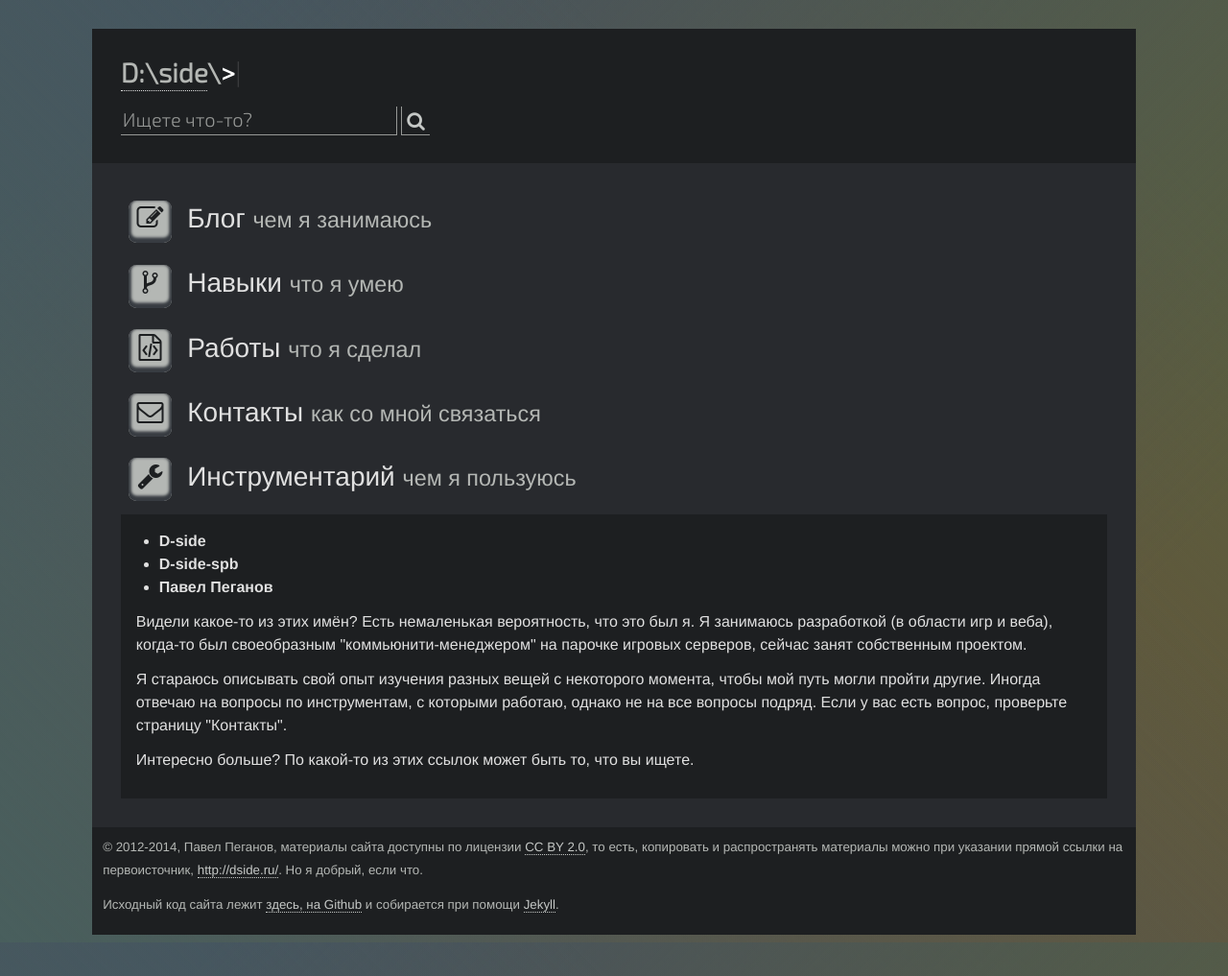
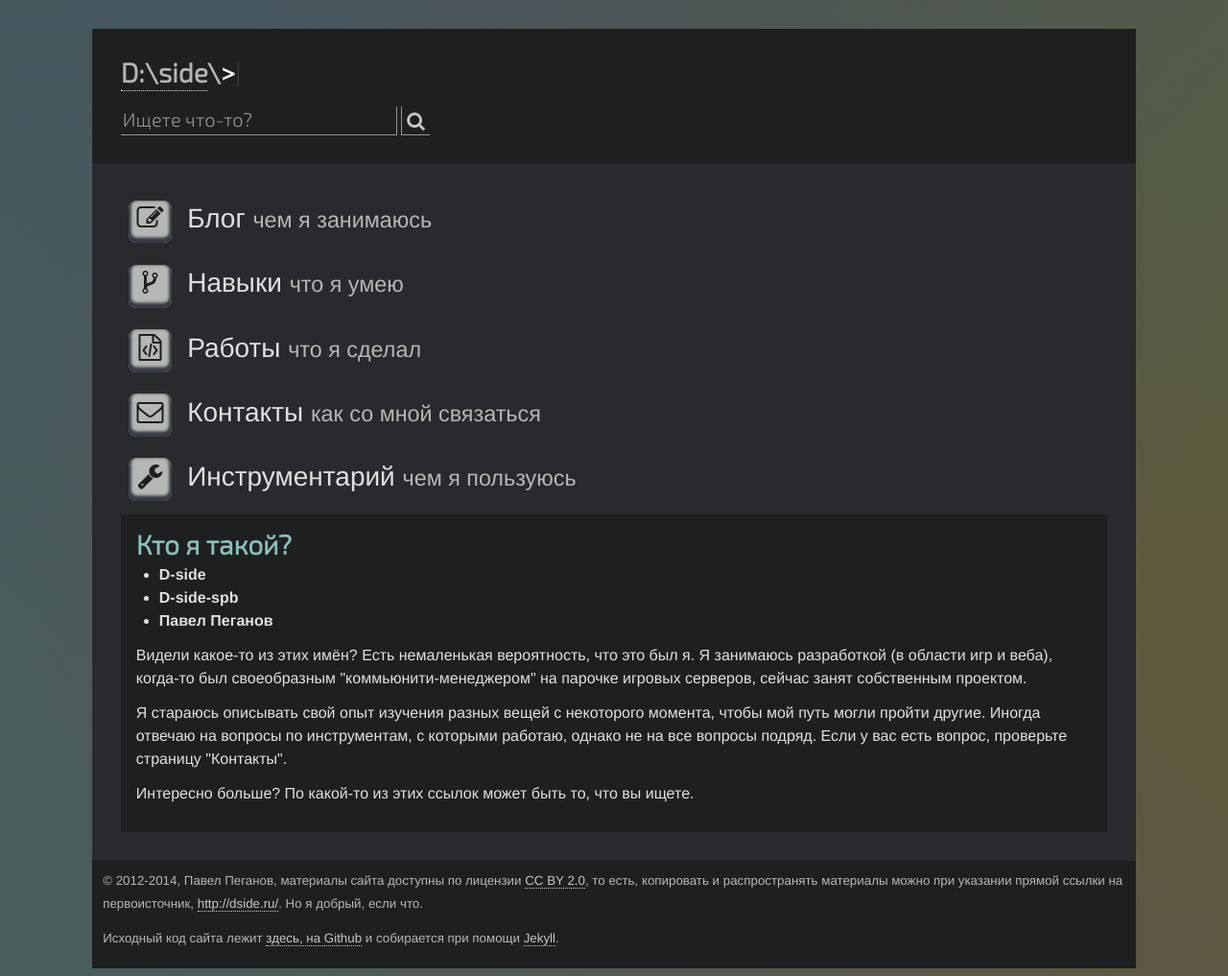
Before and after one commit to D-side/d-side.github.io, a Jekyll site: the page built from index.html, in a window 1280 px wide. Shown: the whole page at 96% size. Built offline with Jekyll 4.4.1, drawn with Linux system fonts in a browser that asks for light colours.

Commit message:
Update index.html

```diff
--- a/index.html
+++ b/index.html
@@ -8,9 +8,9 @@ icon: home
 	<a href="/works/"><i class="fa fa-file-code-o"></i> Работы <small>что я сделал</small></a>
 	<a href="/contact/"><i class="fa fa-envelope-o"></i> Контакты <small>как со мной связаться</small></a>
 	<a href="/tools/"><i class="fa fa-wrench"></i> Инструментарий <small>чем я пользуюсь</small></a>
-
 </nav>
 <article class="post">
+	<h3>Кто я такой?</h3>
 	<ul style="margin-top:0;">
 	<li><strong>D-side</strong></li>
 	<li><strong>D-side-spb</strong></li>
```
